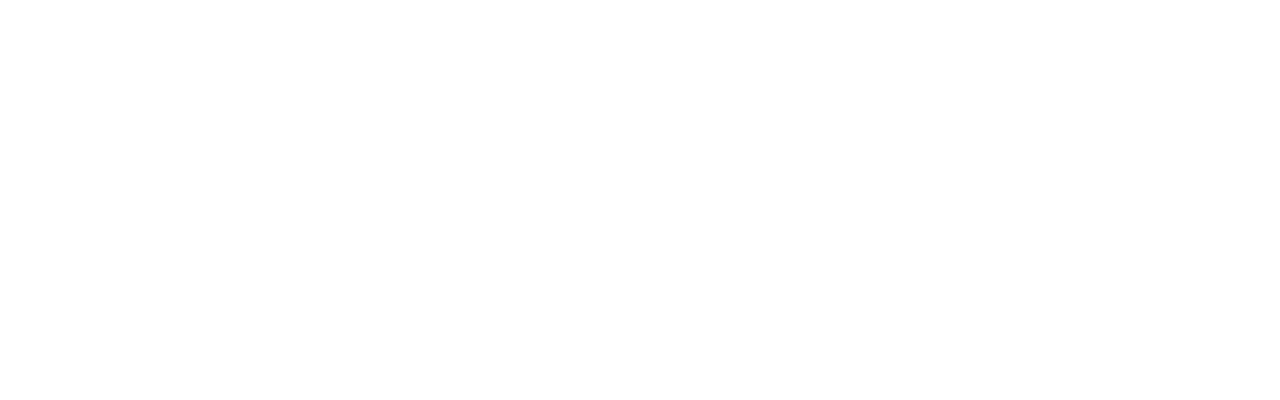
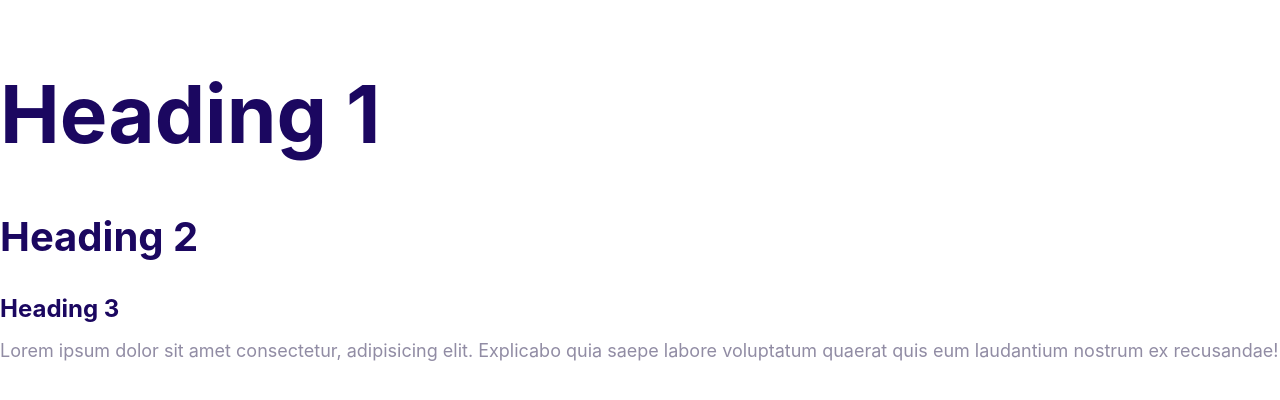
Before and after one commit to imArslanJavaScriptor/Arslan-Cloned-Moshify-Website, a plain HTML site: page index.html in a window 1280 px wide. Drawn offline with Linux system fonts and the light colour scheme.

Commit message:
Define The Styles for the fonsts.

```diff
--- a/CSS/styles.css
+++ b/CSS/styles.css
@@ -1,7 +1,59 @@
 :root {
-    --color-primary: #2584ff;
-    --color-secondary: #00d9ff;
-    --color-accent: #ff3400;
-    --color-heading: #1b0760;
-    --color-body: #918ca4;
+  --color-primary: #2584ff;
+  --color-secondary: #00d9ff;
+  --color-accent: #ff3400;
+  --color-heading: #1b0760;
+  --color-body: #918ca4;
 }
+
+html {
+  font-size: 62.5%;
+}
+
+body {
+  font-family: inter, Arial, Helvetica, sans-serif;
+  color: var(--color-body);
+  font-size: 2.4rem;
+  line-height: 1.5;
+}
+
+h1,
+h2,
+h3 {
+  color: var(--color-heading);
+  margin-bottom: 1rem;
+}
+
+h1 {
+  font-size: 7rem;
+}
+
+h2 {
+  font-size: 4rem;
+}
+
+h3 {
+  font-size: 3rem;
+}
+
+p {
+  margin-top: 0;
+}
+
+@media screen and (min-width:1024px) {
+    body {
+        font-size: 1.8rem;
+    }
+
+    h1 {
+        font-size: 8rem;
+    }
+
+    h2 {
+        font-size: 4rem;
+    }
+
+    h3 {
+        font-size: 2.4rem;
+    }
+}
--- a/index.html
+++ b/index.html
@@ -4,10 +4,16 @@
     <meta charset="UTF-8">
     <meta name="viewport" content="width=device-width, initial-scale=1.0">
     <title>Document</title>
+    <!-- Add Inter Font-Family From Google Fonts -->
     <link rel="stylesheet" href="CSS/normalize.css">
     <link rel="stylesheet" href="CSS/styles.css">
 </head>
 <body>
-
+    <h1>Heading 1</h1>
+    <h2>Heading 2</h2>
+    <h3>Heading 3</h3>
+    <p>
+        Lorem ipsum dolor sit amet consectetur, adipisicing elit. Explicabo quia saepe labore voluptatum quaerat quis eum laudantium nostrum ex recusandae!
+    </p>
 </body>
 </html>
```
